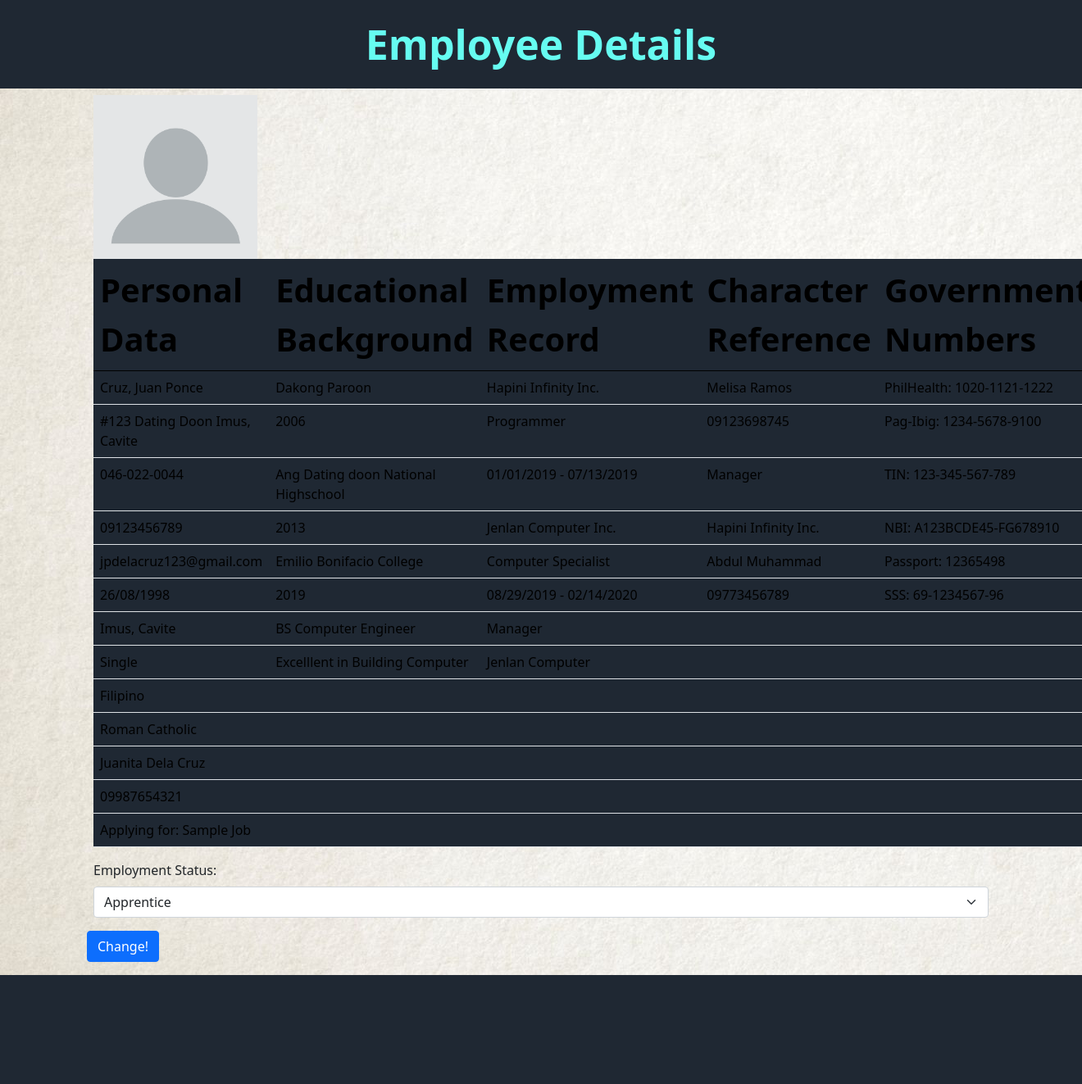
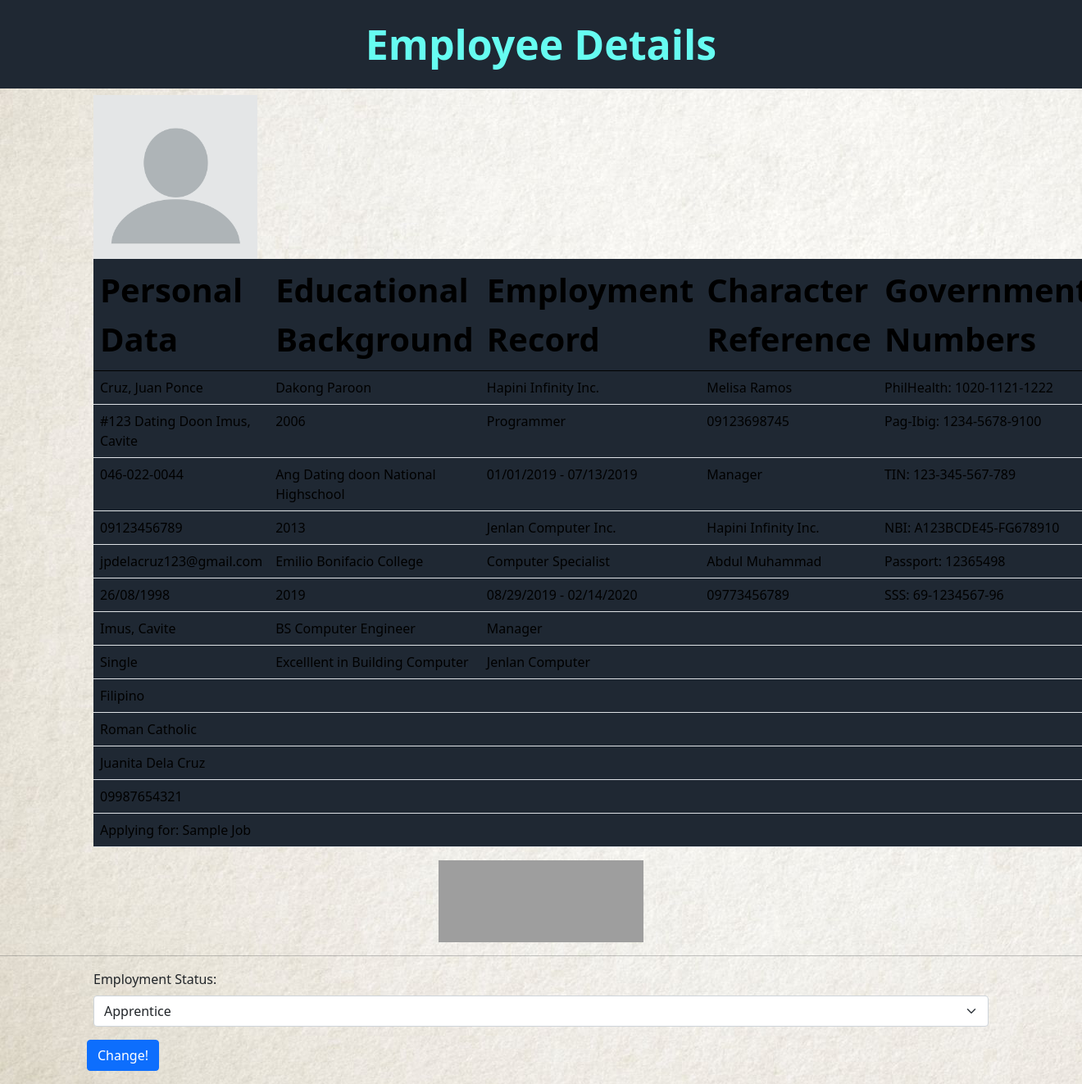
Before and after one commit to Pwersa/Job-App-DJANGO, a Django app: page /employee in a window 1320 px wide; the page is wider, and only the part inside the window is pictured. Shown: that part at 82% size. Before the commit the page ends 1190 px from the top of that part, so only its background shows below. Run offline with Django 4.2, Linux system fonts and the light colour scheme; some libraries are stand-ins or nearby versions; grey boxes are pictures that could not be loaded.

Commit message:
signature

```diff
--- a/JobApp/jobweb/templates/html_files/Employee-Details.html
+++ b/JobApp/jobweb/templates/html_files/Employee-Details.html
@@ -108,6 +108,10 @@
                     </tbody>
                 </table>
             </div>
+
+            <img src="/static/pictures/blankprofiles.png" alt="placeholder for signature" height="100" width="250" class="mx-auto d-block">
+            <hr>
+
             <div class="container">
                 <label for="empstatus" class="form-label" >Employment Status:</label>
                 <select id="empstatus" class="form-select">
```
